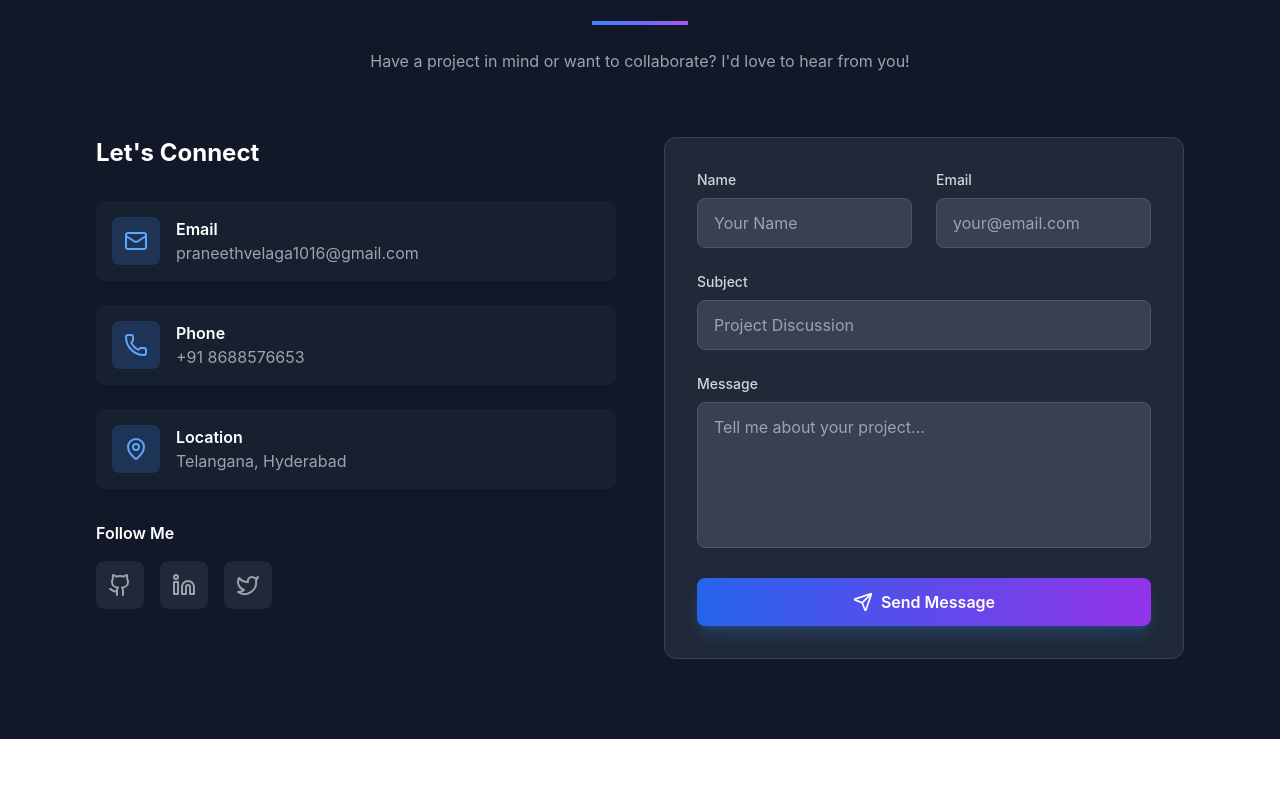
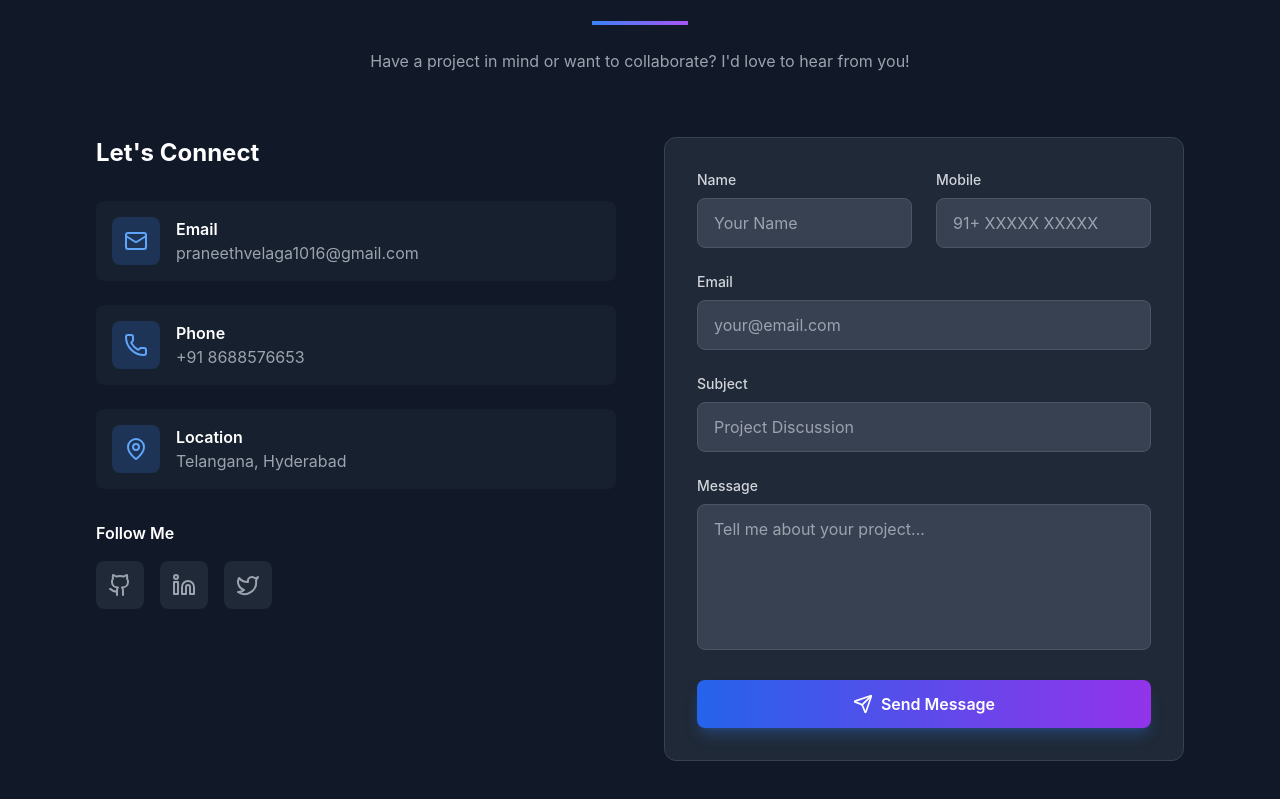
Before and after one commit to praneethvelaga/my-portfolio, a React (Create React App) app: page / in a window 1280 px wide. Shown: the part 5305-6104 px from the top of the page. Before the commit the page ends 6044 px from the top, so only its background shows below. Built offline with nearby package versions, Linux system fonts and the light colour scheme.

Commit message:
final code

```diff
--- a/src/pages/Contact/Contact.js
+++ b/src/pages/Contact/Contact.js
@@ -4,6 +4,7 @@ import { Mail, Phone, MapPin, Send, Github, Linkedin, Twitter } from 'lucide-rea
 const Contact = () => {
   const [formData, setFormData] = useState({
     name: '',
+    mobile:'',
     email: '',
     subject: '',
     message: ''
@@ -14,7 +15,7 @@ const Contact = () => {
     // Handle form submission here
     console.log('Form submitted:', formData);
     alert('Thank you for your message! I\'ll get back to you soon.');
-    setFormData({ name: '', email: '', subject: '', message: '' });
+    setFormData({ name: '', mobile:'', email: '', subject: '', message: '' });
   };
 
   const handleChange = (e) => {
@@ -141,6 +142,24 @@ const Contact = () => {
                   />
                 </div>
                 <div>
+                  <label htmlFor="mobile" className="block text-sm font-medium text-gray-300 mb-2">
+                    Mobile
+                  </label>
+                  <input
+                    type="number"
+                    id="mobile"
+                    name="mobile"
+                    value={formData.mobile}
+                    onChange={handleChange}
+                    required
+                    className="w-full px-4 py-3 bg-gray-700 border border-gray-600 rounded-lg focus:ring-2 focus:ring-blue-500 focus:border-transparent transition-all duration-300 text-white placeholder-gray-400 appearance-none [appearance:textfield] [&::-webkit-outer-spin-button]:appearance-none [&::-webkit-inner-spin-button]:appearance-none"
+                    placeholder="91+ XXXXX XXXXX"
+                  />
+
+                </div>
+              </div>
+
+              <div className="mb-6">
                   <label htmlFor="email" className="block text-sm font-medium text-gray-300 mb-2">
                     Email
                   </label>
@@ -155,7 +174,6 @@ const Contact = () => {
                     placeholder="your@email.com"
                   />
                 </div>
-              </div>
 
               <div className="mb-6">
                 <label htmlFor="subject" className="block text-sm font-medium text-gray-300 mb-2">
```
